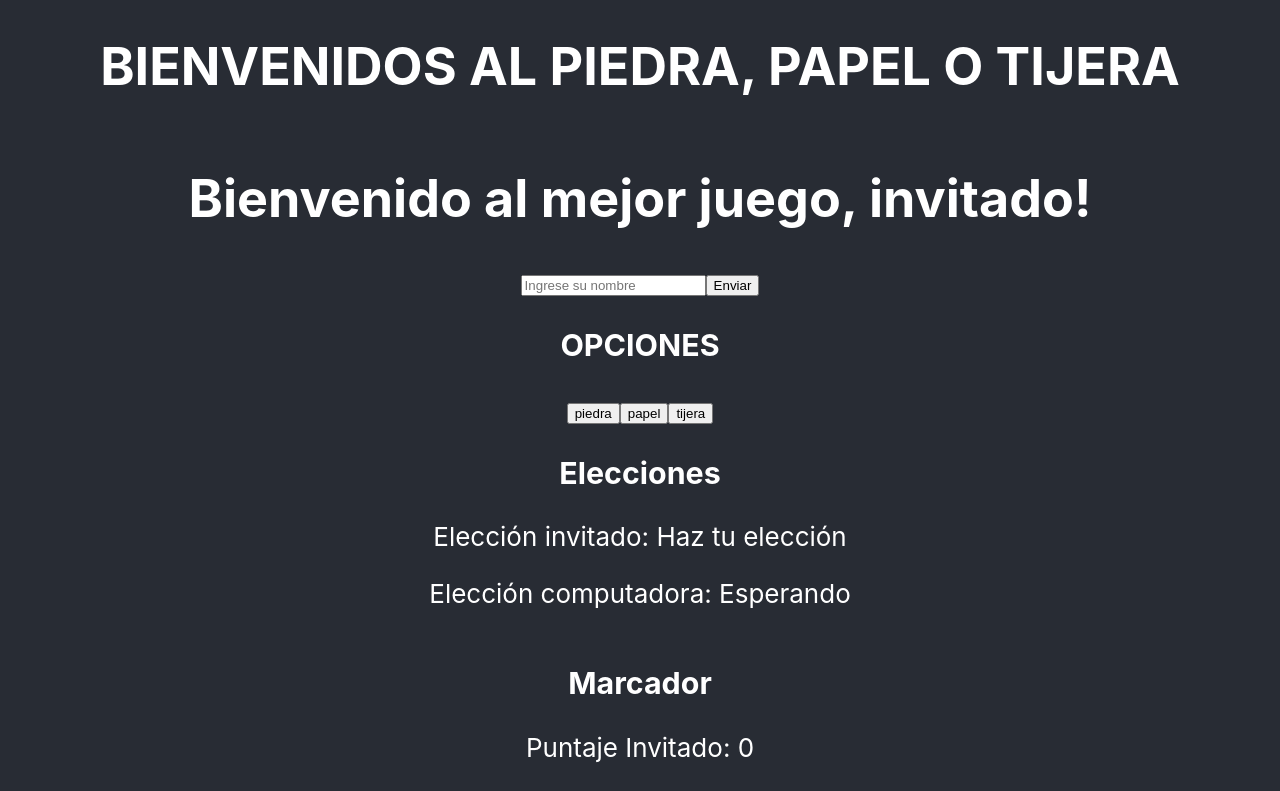
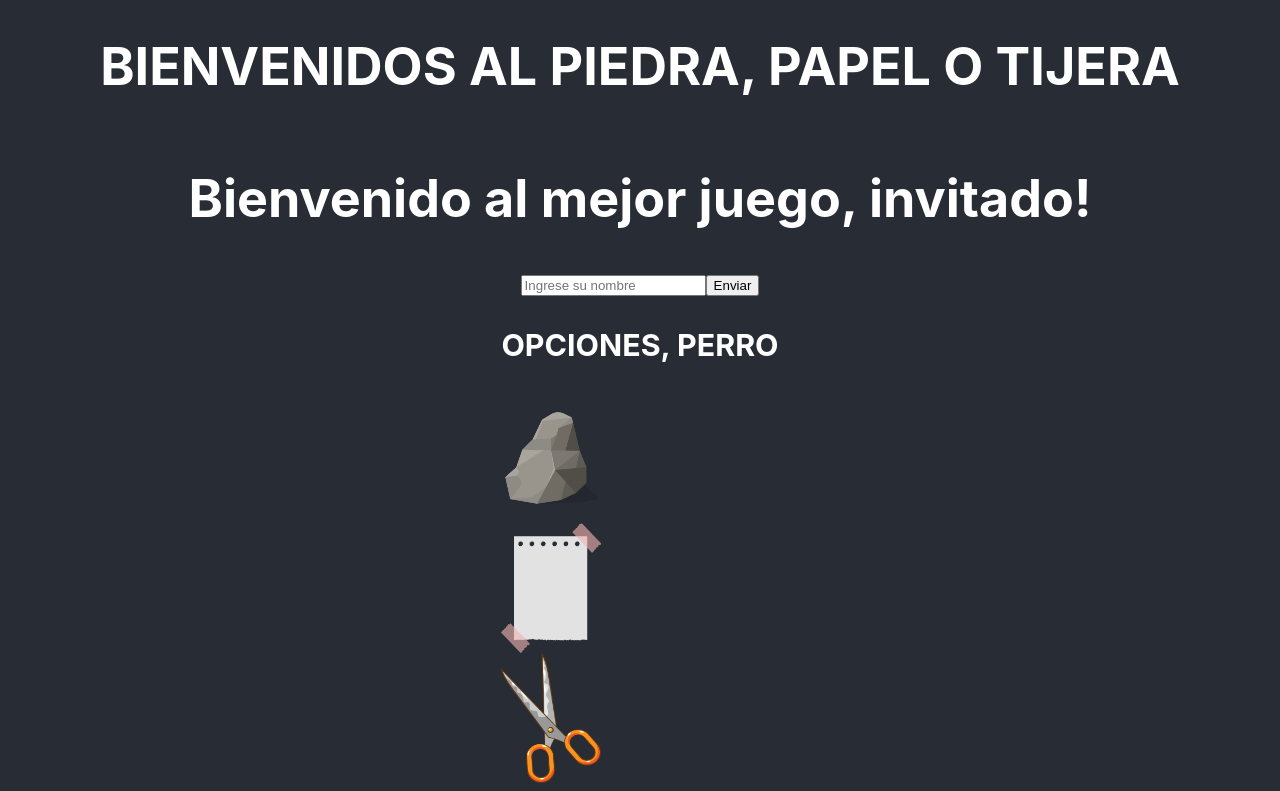
Before and after one commit to LeandroPenna1/practico3, a React (Create React App) app: page / in a window 1280 px wide. Shown: the top 791 px of the page. Built offline with nearby package versions, Linux system fonts and the light colour scheme.

Commit message:
P7: Anunciar ganador. Y retoques varios

```diff
--- a/src/componentes/Opciones.jsx
+++ b/src/componentes/Opciones.jsx
@@ -1,4 +1,7 @@
 import React from "react";
+import papel from "../imagenes/papel.png";
+import piedra from "../imagenes/piedra.png";
+import tijera from "../imagenes/tijera.png";
 import { useState } from 'react';
 
 function Opciones({jugada}) {
@@ -12,12 +15,10 @@ function Opciones({jugada}) {
 
   return (
     <div className="opciones">
-    <h3>OPCIONES</h3>
-      {opciones.map((opcionUsuario, index) => (
-        <button key={index} onClick={() => jugar(opcionUsuario)}>
-          {opcionUsuario}
-        </button>
-      ))}
+    <h3>OPCIONES, PERRO</h3>
+    <img src={piedra} id="piedra" onClick={() => jugar("piedra")}/>
+    <img src={papel} id="papel" onClick={() => jugar("papel")} />
+    <img src={tijera} id="tijera" onClick={() => jugar("tijera")} />
     </div>
   );
 };
```
